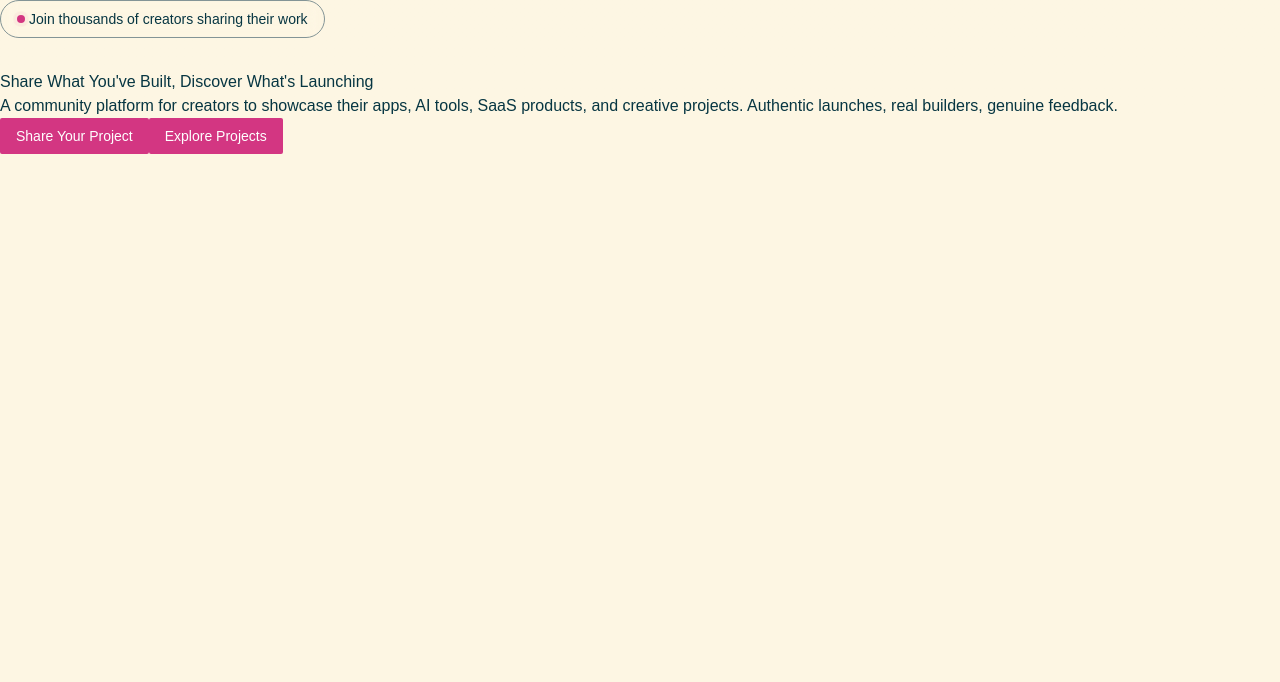
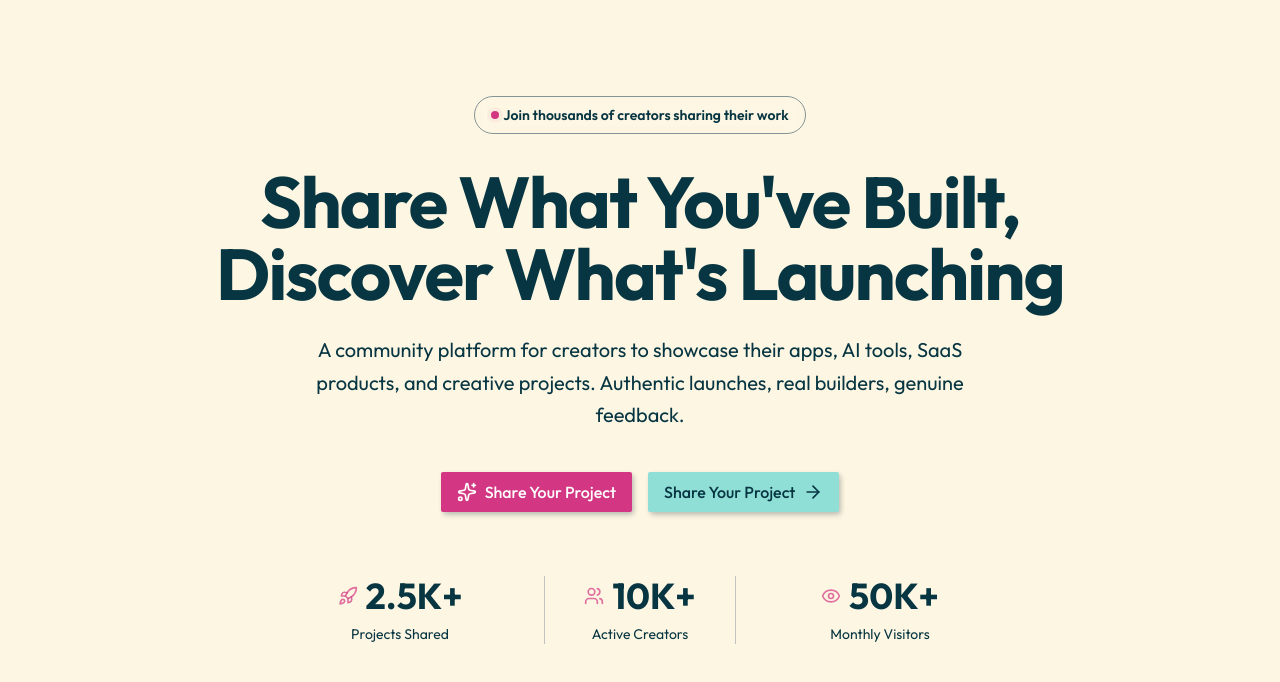
Before and after one commit to FeliperPC/ibuiltthis-app, a Next.js app: page / in a window 1280 px wide. Shown: the top 682 px of the page. Built offline with nearby package versions, Linux system fonts and the light colour scheme.

Commit message:
feat : hero section created

```diff
--- a/app/layout.tsx
+++ b/app/layout.tsx
@@ -1,6 +1,7 @@
 import type { Metadata } from "next";
-import { Geist, Geist_Mono } from "next/font/google";
+import { Geist } from "next/font/google";
 import "./globals.css";
+import { Outfit } from "next/font/google";
 
 const geistSans = Geist({
   // we use variable, when we do not want this font to be applied for the hole application
@@ -8,16 +9,14 @@ const geistSans = Geist({
   subsets: ["latin"],
 });
 
-const geistMono = Geist_Mono({
-  variable: "--font-geist-mono",
-  subsets: ["latin"],
-});
-
+const outfit = Outfit({ subsets: ["latin"] });
 
 // Helps optimize the SEO
 export const metadata: Metadata = {
-  title: "iBuiltThis",
-  description: "iBuiltThis is a plataform for building and sharing your own projects with the world.",
+  title: "iBuiltThis - Share Your Creations, Discover New Launches",
+  description: `A community platform for creators to showcase their apps, AI tools,
+            SaaS products, and creative projects. Authentic launches, real
+            builders, genuine feedback.`,
 };
 
 export default function RootLayout({
@@ -28,8 +27,8 @@ export default function RootLayout({
   return (
     <html lang="en">
       <body
-      // to use geistSans in the hole application use className={`${geistSans.classname} instead
-        className={`${geistSans.variable} ${geistMono.variable} antialiased`}
+        // to use geistSans in the hole application use className={`${geistSans.classname} instead
+        className={`${outfit.className} antialiased`}
       >
         {children}
       </body>
--- a/components/ui/landing-page/hero-section.tsx
+++ b/components/ui/landing-page/hero-section.tsx
@@ -1,29 +1,92 @@
 import { Badge } from "@/components/ui/badge";
 import { Button } from "@/components/ui/button";
+import {
+  ArrowRightIcon,
+  EyeIcon,
+  RocketIcon,
+  SparklesIcon,
+  UsersIcon,
+} from "lucide-react";
+import Link from "next/link";
+import StatsCard from "./stats-card";
 
 export default function HeroSection() {
+  // exporting a component arrow function because there are a lot of styles
   const LiveBadge = () => {
     return (
-      <Badge variant={"outline"} className="px-4 py-2 mb-8 text-sm backdrop-blur-sm">
+      <Badge
+        variant={"outline"}
+        className="px-4 py-2 mb-8 text-sm backdrop-blur-sm"
+      >
         <span className="relative flex h-2 w-2">
           <span className="animate-ping absolute h-full w-full rounded-full bg-primary opacity-75"></span>
           <span className="rounded-full h-2 w-2 bg-primary" />
         </span>
-        <span>Join thousands of creators sharing their work</span>
+        <span className="text-muted-foreground font-semibold">
+          Join thousands of creators sharing their work
+        </span>
       </Badge>
     );
   };
+
+  const statsData = [
+    {
+      icon: RocketIcon,
+      value: "2.5K+",
+      label: "Projects Shared",
+    },
+    {
+      icon: UsersIcon,
+      value: "10K+",
+      label: "Active Creators",
+      hasBorder: true,
+    },
+    {
+      icon: EyeIcon,
+      value: "50K+",
+      label: "Monthly Visitors",
+    },
+  ];
+
   return (
-    <section className="relative overflow-hidden bg-linear-to-b from-background via-background-to-muted/20">
-      <LiveBadge />{" "}
-      <h1>Share What You&apos;ve Built, Discover What&apos;s Launching</h1>
-      <p>
-        A community platform for creators to showcase their apps, AI tools, SaaS
-        products, and creative projects. Authentic launches, real builders,
-        genuine feedback.
-      </p>
-      <Button>Share Your Project</Button>
-      <Button>Explore Projects</Button>
+    <section className="relative bg-linear-to-b from-background via-background-to-muted/20">
+      <div className="wrapper">
+        <div className="flex flex-col items-center justify-center lg:py-24 py-12 text-center">
+          <LiveBadge />
+          <h1 className="text-5xl sm:text-6xl lg:text-7xl font-bold tracking-tight mb-6 max-w-5xl">
+            Share What You&apos;ve Built, Discover What&apos;s Launching
+          </h1>
+          <p className="text-lg sm:text-xl text-muted-foreground mb-10 max-w-2xl leading-relaxed">
+            A community platform for creators to showcase their apps, AI tools,
+            SaaS products, and creative projects. Authentic launches, real
+            builders, genuine feedback.
+          </p>
+          <div className="flex flex-col sm:flex-row gap-4 mb-16">
+            <Button asChild size="lg" className="text-base px-8 shadow-lg">
+              <Link href={"/explore"}>
+                <SparklesIcon className="size-5" />
+                Share Your Project
+              </Link>
+            </Button>
+            <Button
+              asChild
+              variant={"secondary"}
+              size="lg"
+              className="text-base px-8 shadow-lg"
+            >
+              <Link href={"/explore"}>
+                Share Your Project
+                <ArrowRightIcon className="size-5" />
+              </Link>
+            </Button>
+          </div>
+          <div className="grid grid-cols-1 sm:grid-cols-3 gap-8 sm:gap-12 max-w-2xl w-full">
+            {statsData.map((stat) => (
+              <StatsCard key={stat.label} {...stat} />
+            ))}
+          </div>
+        </div>
+      </div>
     </section>
   );
 }
--- /dev/null
+++ b/components/ui/landing-page/stats-card.tsx
@@ -0,0 +1,28 @@
+import { cn } from "@/lib/utils";
+import { LucideIcon } from "lucide-react";
+
+export default function StatsCard({
+  icon: Icon,
+  label,
+  value,
+  hasBorder,
+}: {
+  icon: LucideIcon;
+  label: string;
+  value: string;
+  hasBorder?: boolean;
+}) {
+  return (
+    <div>
+      <div
+        className={cn("space-y-2", hasBorder && "border-x border-border/50")}
+      >
+        <div className="flex items-center justify-center gap-2">
+          <Icon className="size-5 text-primary/70" />
+          <p className="text-4xl sm:text-4xl font-bold">{value}</p>
+        </div>
+        <p className="text-sm text-muted-foreground">{label}</p>
+      </div>
+    </div>
+  );
+}
```
